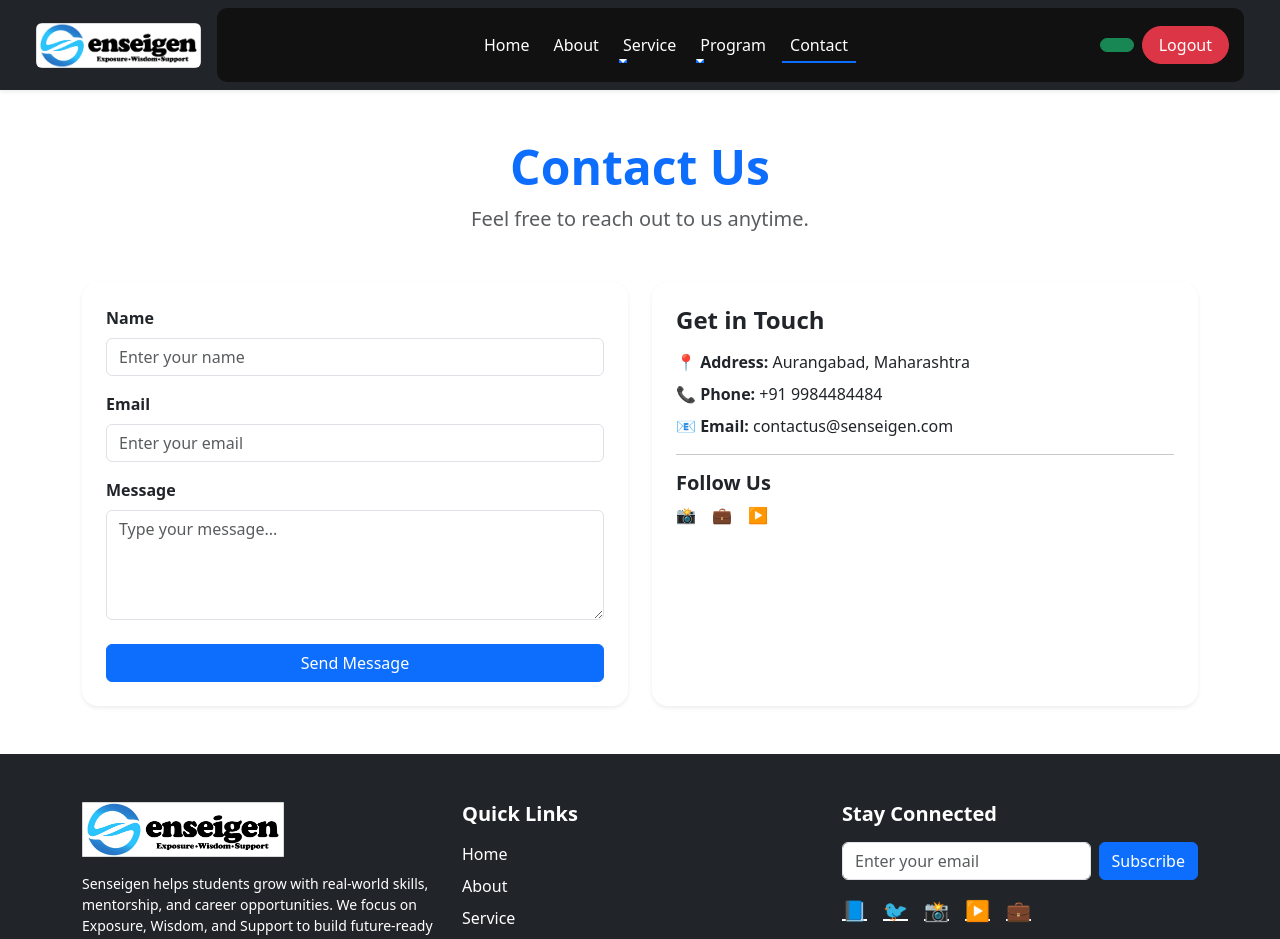
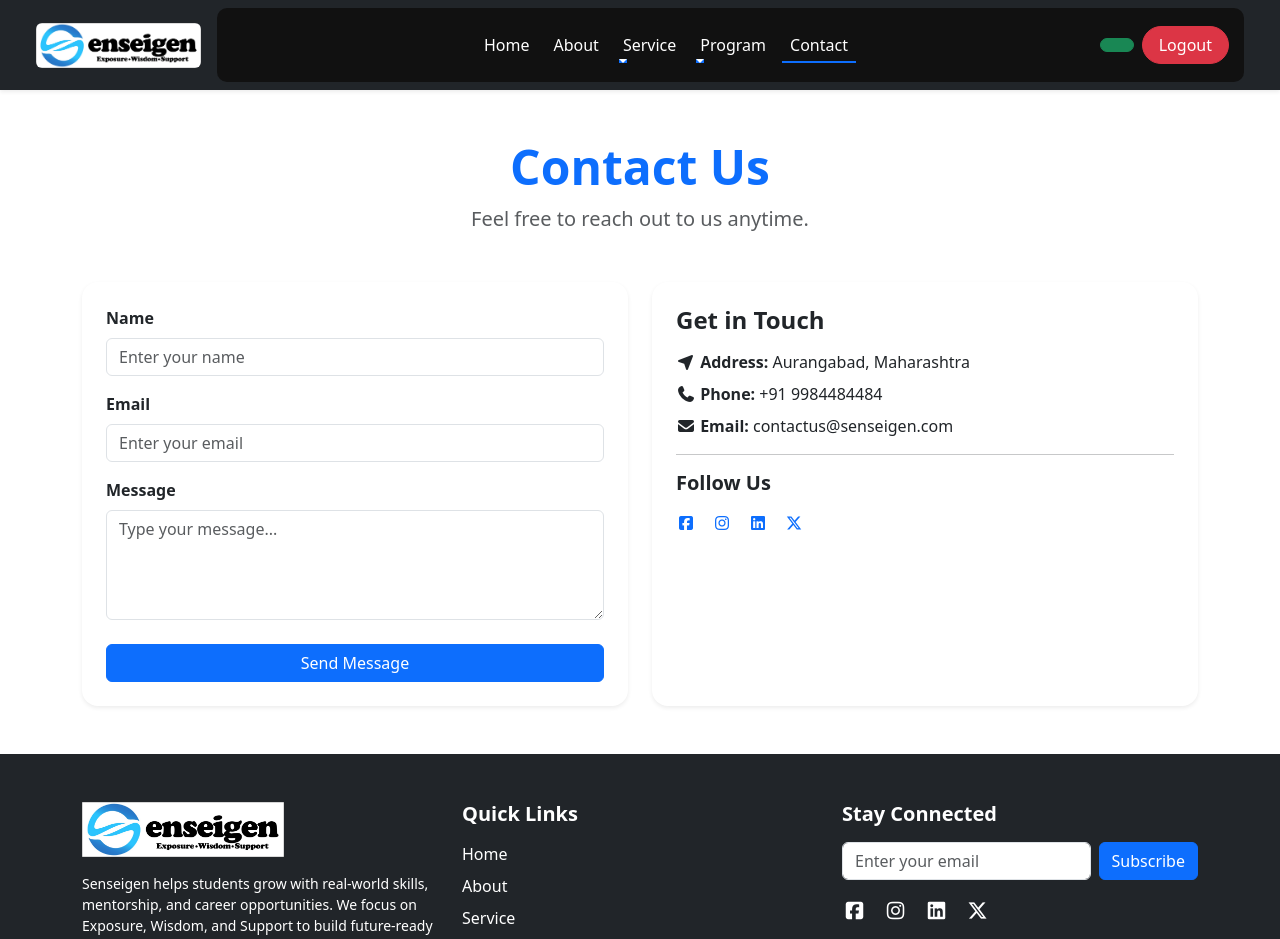
Before and after one commit to sudarshan-kanase/rfskillingacademy, a React (Vite) app in the folder skilling-ui/: page /contact in a window 1280 px wide. Shown: the top 939 px of the page. Built offline with nearby package versions, Linux system fonts and the light colour scheme; sample sign-in values are in the browser's storage.

Commit message:
Please enter the commit message for your changes. Lines starting with '#' will be ignored, and an empty message aborts the commit.
On branch main
Your branch is up to date with 'origin/main'.

Changes to be committed:
	modified:   skilling-ui/src/Contact.jsx
	modified:   skilling-ui/src/Footer.jsx

```diff
--- a/skilling-ui/src/Contact.jsx
+++ b/skilling-ui/src/Contact.jsx
@@ -108,25 +108,27 @@ function Contact() {
             <h4 className="fw-bold mb-3">Get in Touch</h4>
 
             <p className="mb-2">
-              <strong>📍 Address:</strong> Aurangabad, Maharashtra
+              <strong><i class="fa-solid fa-location-arrow"></i> Address:</strong> Aurangabad, Maharashtra
             </p>
 
             <p className="mb-2">
-              <strong>📞 Phone:</strong> +91 9984484484
+              <strong><i class="fa-solid fa-phone"></i> Phone:</strong> +91 9984484484
             </p>
 
             <p className="mb-3">
-              <strong>📧 Email:</strong> contactus@senseigen.com
+              <strong><i class="fa-solid fa-envelope"></i> Email:</strong> contactus@senseigen.com
             </p>
 
             <hr />
 
             <h5 className="fw-semibold mt-3">Follow Us</h5>
 
-            <div className="d-flex gap-3 mt-2">
-              <span>📸</span>
-              <span>💼</span>
-              <span>▶️</span>
+            {/* Social */}
+            <div className="d-flex justify-content-center justify-content-lg-start gap-3 mt-3">
+              <a href="#"><i class="fa-brands fa-square-facebook"></i></a>
+              <a href="#"><i class="fa-brands fa-instagram"></i></a>
+              <a href="#"><i class="fa-brands fa-linkedin"></i></a>
+              <a href="#"><i class="fa-brands fa-x-twitter"></i></a>
             </div>
 
           </div>
--- a/skilling-ui/src/Footer.jsx
+++ b/skilling-ui/src/Footer.jsx
@@ -51,11 +51,10 @@ function Footer() {
 
             {/* Social */}
             <div className="d-flex justify-content-center justify-content-lg-start gap-3 mt-3">
-              <a href="#" className="social-icon">📘</a>
-              <a href="#" className="social-icon">🐦</a>
-              <a href="#" className="social-icon">📸</a>
-              <a href="#" className="social-icon">▶️</a>
-              <a href="#" className="social-icon">💼</a>
+              <a href="#" className="social-icon"><i class="fa-brands fa-square-facebook"></i></a>
+              <a href="#" className="social-icon"><i class="fa-brands fa-instagram"></i></a>
+              <a href="#" className="social-icon"><i class="fa-brands fa-linkedin"></i></a>
+              <a href="#" className="social-icon"><i class="fa-brands fa-x-twitter"></i></a>
             </div>
           </div>
 
```
